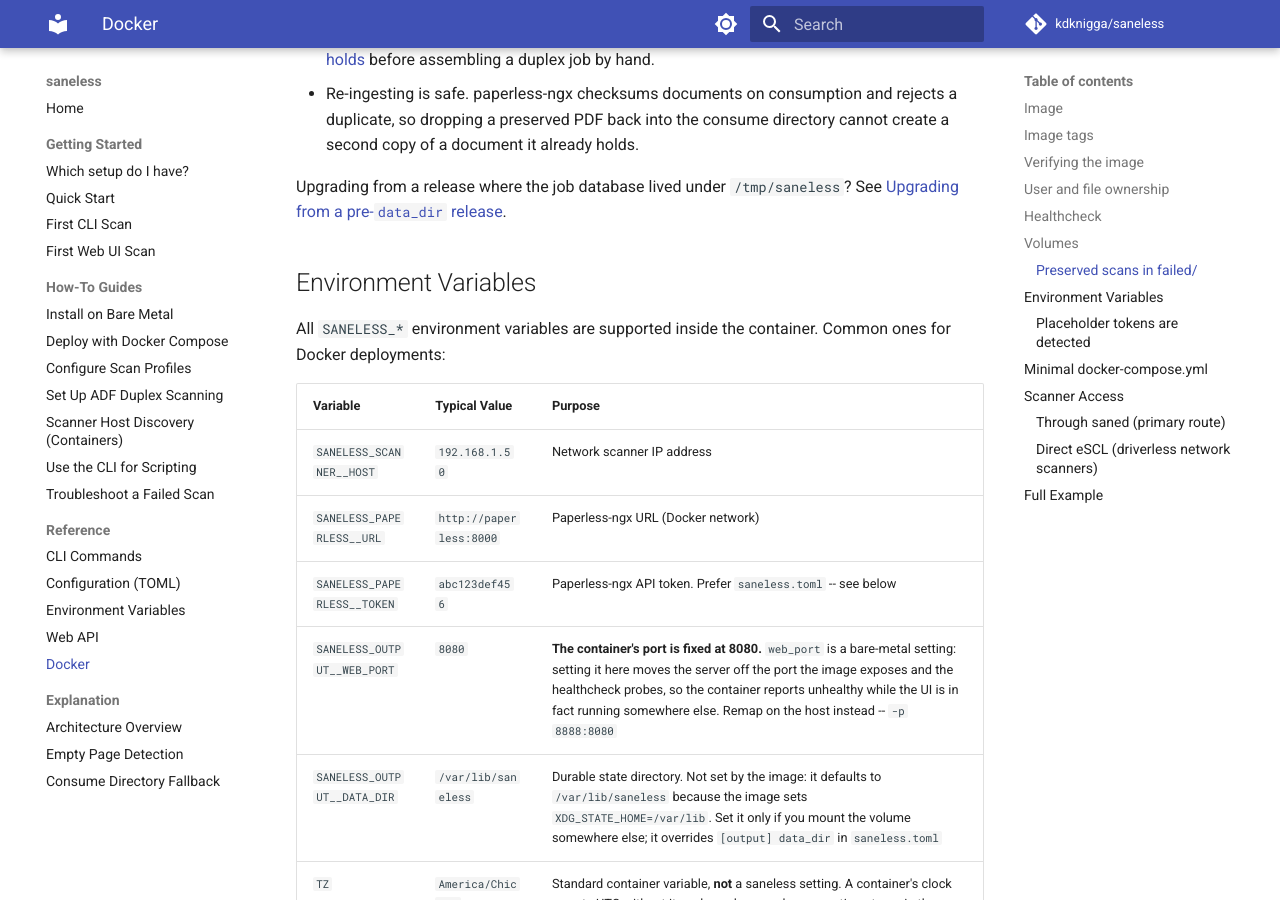
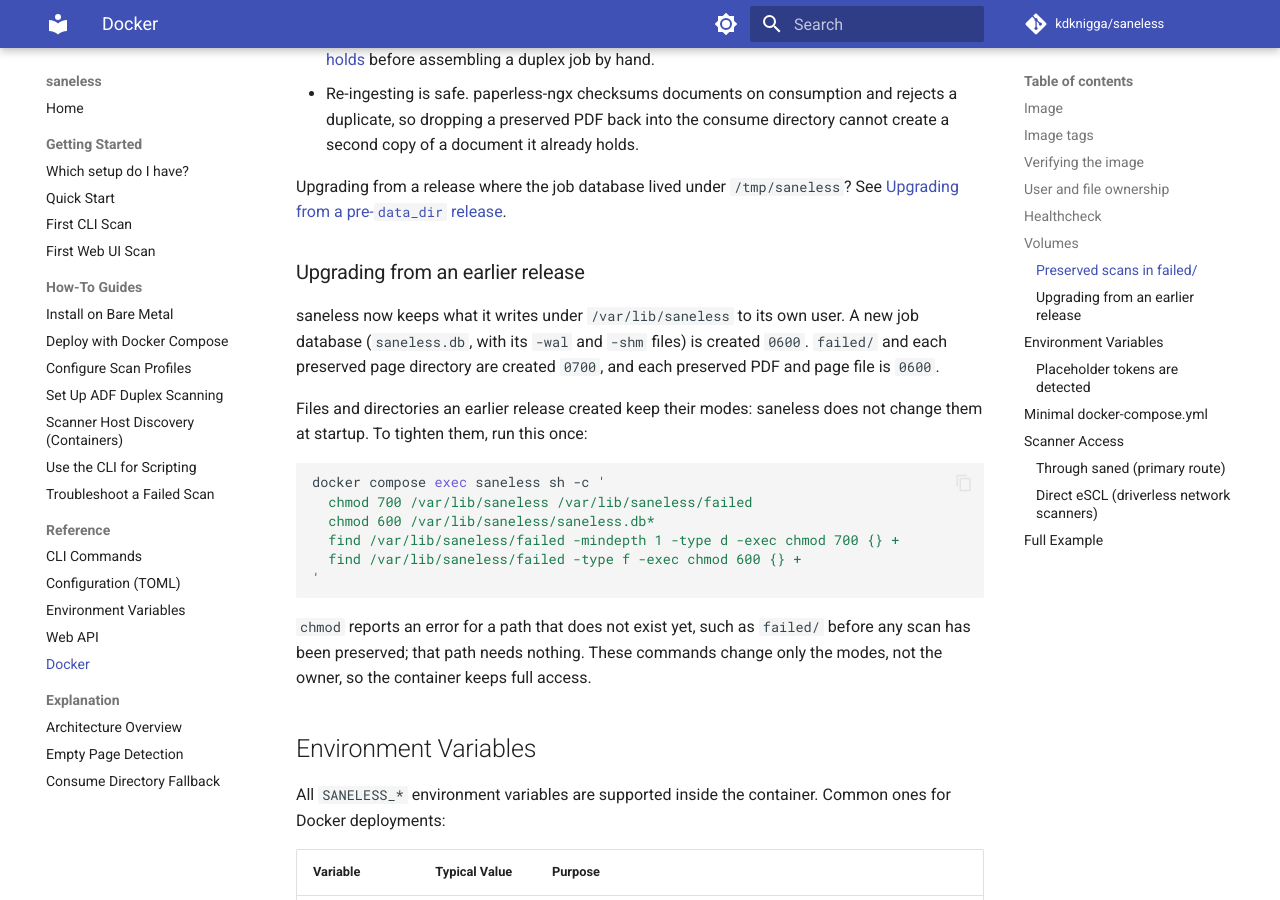
Before and after one commit to kdknigga/saneless, an MkDocs documentation site: the page built from docs/reference/docker.md, in a window 1280 px wide and 900 px high, scrolled down 4946 px. Built offline with MkDocs 1.6.1 and Material for MkDocs 9.7.7, drawn with Linux system fonts in a browser that asks for light colours; comment, search, counter and statistics services are not loaded.

Commit message:
docs(40-07): document private files and the consume copy's mode
- consume-directory-fallback: the copy is 0644 whatever the umask, set
  before the rename; the folder's own mode (e.g. 0770 with a shared group)
  decides access; the folder is a short-lived handoff
- docker.md and install-bare-metal.md: 'Upgrading from an earlier release'
  with the chmod commands for saneless.db*, data_dir, failed/ and its
  contents; earlier releases' files keep their modes

Co-Authored-By: Claude Opus 5.5 (1M context) <noreply@anthropic.com>
Claude-Session: https://claude.ai/code/session_013CxQxLcnRUSK9XY3SKundu

````diff
--- a/docs/reference/docker.md
+++ b/docs/reference/docker.md
@@ -200,6 +200,29 @@ is an operator task.
 Upgrading from a release where the job database lived under `/tmp/saneless`?
 See [Upgrading from a pre-`data_dir` release](../how-to/deploy-docker-compose.md#upgrading-from-a-pre-data_dir-release).
 
+### Upgrading from an earlier release
+
+saneless now keeps what it writes under `/var/lib/saneless` to its own user.
+A new job database (`saneless.db`, with its `-wal` and `-shm` files) is created
+`0600`. `failed/` and each preserved page directory are created `0700`, and
+each preserved PDF and page file is `0600`.
+
+Files and directories an earlier release created keep their modes: saneless
+does not change them at startup. To tighten them, run this once:
+
+```bash
+docker compose exec saneless sh -c '
+  chmod 700 /var/lib/saneless /var/lib/saneless/failed
+  chmod 600 /var/lib/saneless/saneless.db*
+  find /var/lib/saneless/failed -mindepth 1 -type d -exec chmod 700 {} +
+  find /var/lib/saneless/failed -type f -exec chmod 600 {} +
+'
+```
+
+`chmod` reports an error for a path that does not exist yet, such as `failed/`
+before any scan has been preserved; that path needs nothing. These commands
+change only the modes, not the owner, so the container keeps full access.
+
 ## Environment Variables
 
 All `SANELESS_*` environment variables are supported inside the container. Common ones for Docker deployments:
````
Also changed, not shown: docs/explanation/consume-directory-fallback.md (+13 -0 lines), docs/how-to/install-bare-metal.md (+16 -0 lines).
